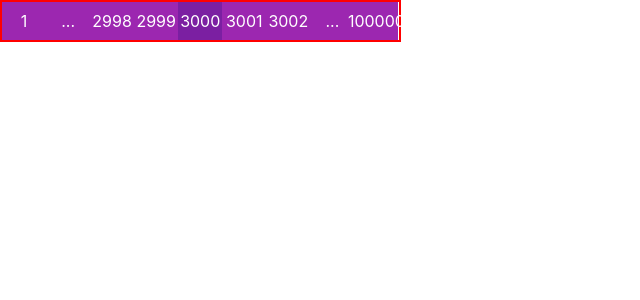
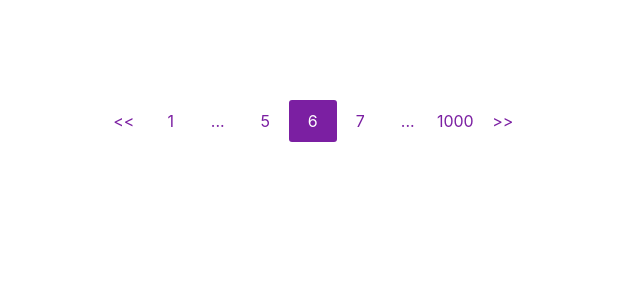
Before and after one commit to hades102zues/react-blog-test, a React (Create React App) app: page / in a window 1280 px wide. Shown: the top 300 px of the page, without its empty margins (0-640 px from the left). Built offline with nearby package versions, Linux system fonts and the light colour scheme.

Commit message:
Styling is done

```diff
--- a/src/pages/Home/Home.tsx
+++ b/src/pages/Home/Home.tsx
@@ -3,16 +3,17 @@ import styles from "./Home.module.css";
 import PageDial from "./PageDial/PageDial";
 
 const home: React.FC = () => {
-  const page: number = 3000;
-  const total: number = 100000;
-  const display: number = 9;
+  const page: number = 6;
+  const total: number = 1000;
+  const display: number = 7;
 
   return (
     <div className={styles.home}>
       <PageDial
         currentPage={page}
         totalPages={total}
-        displayTotal={display}
+        displayTotal={display} //must be an odd number and should also be ATLEAST 7
+        //color="#388E3C"
         onClick={() => null}
       />
     </div>
--- a/src/pages/Home/PageDial/PageDial.module.css
+++ b/src/pages/Home/PageDial/PageDial.module.css
@@ -1,5 +1,6 @@
 .dial {
-  border: 2px solid red;
+  margin: 100px;
+
   /* width: 31.2rem; */
   height: 4.2rem;
   display: flex;
@@ -7,19 +8,37 @@
 }
 
 .dial__item {
-  height: 100%;
-  background-color: #9c27b0;
-  color: #ffffff;
-  display: flex;
-  justify-content: center;
-  align-items: center;
+  height: 4.2rem;
+  /* background-color: #9c27b0; */
+  /* color: #ffffff; */
+
   cursor: pointer;
+  /* padding: 20px; */
+  /* border-top: 1px solid #ccc;
+  border-left: 1px solid #ccc;
+  border-bottom: 1px solid #ccc; */
+  border-radius: 3px;
 }
 
 .dial__item:hover {
-  background-color: #7b1fa2;
+  color: #ffffff;
 }
 
 .dial__item_active {
   background-color: #7b1fa2;
+  color: #ffffff;
 }
+
+.dial__item_active_corrector {
+  height: 100%;
+  width: 100%;
+  padding: 20px;
+  display: flex;
+  justify-content: center;
+  align-items: center;
+  border-radius: 3px;
+}
+
+.dial__item_active_corrector:hover {
+  color: #ffffff;
+}
--- a/src/pages/Home/PageDial/PageDial.tsx
+++ b/src/pages/Home/PageDial/PageDial.tsx
@@ -1,15 +1,18 @@
 import React from "react";
 import styles from "./PageDial.module.css";
+import { cpus } from "os";
 
 interface Props {
   currentPage: number;
   totalPages: number;
   displayTotal: number;
   onClick: (num: number) => void;
+
+  color?: string; //use this  to change the color of the component
 }
 
 const dial: React.FC<Props> = (props) => {
-  const { currentPage, totalPages, displayTotal } = props;
+  const { currentPage, totalPages, displayTotal, color } = props;
 
   const pageDial: string[] = [];
   const sidePush = (displayTotal - 1) / 2;
@@ -106,23 +109,50 @@ const dial: React.FC<Props> = (props) => {
       pageDial.push(totalPages.toString());
     }
   }
+  pageDial.unshift("<<");
+  pageDial.push(">>");
 
   console.log("Current Page: ", currentPage);
   console.log("Total Item view: ", displayTotal);
   console.log(pageDial);
   console.log("Total Number of Pages", totalPages);
 
+  const itemColor = color !== undefined ? color : "#7b1fa2";
+
   const dialItems: JSX.Element[] = pageDial.map((item, i) => {
-    const active: String =
-      Number(pageDial[i]) === currentPage ? " " + styles.dial__item_active : "";
+    // const active: String =
+    //   Number(pageDial[i]) === currentPage ? " " + styles.dial__item_active : "";
+
+    const active: boolean = pageDial[i].includes(currentPage.toString());
+
+    // const lastItemBorderFix = pageDial[i].includes(
+    //   pageDial[pageDial.length - 1]
+    // )
+    //   ? "1px solid #ccc"
+    //   : "";
+
     return (
       <li
-        className={styles.dial__item + active}
+        className={styles.dial__item} //{styles.dial__item + active}
         style={{
-          width: (100 / displayTotal).toString() + "%",
+          width: (100 / displayTotal).toString() + "%", //fraction of the whole
+          // borderRight: lastItemBorderFix,
+          // color: active.trim() !== "" ? "ffffff" : itemColor,
+          color: active ? "#ffffff" : itemColor,
+          background: active ? itemColor : "",
         }}
       >
-        <p>{pageDial[i]}</p>
+        <p
+          onMouseEnter={(e: React.MouseEvent<HTMLElement>) => {
+            (e.target as HTMLElement).style.background = itemColor;
+          }}
+          onMouseLeave={(e: React.MouseEvent<HTMLElement>) => {
+            (e.target as HTMLElement).style.background = "";
+          }}
+          className={styles.dial__item_active_corrector}
+        >
+          {pageDial[i]}
+        </p>
       </li>
     );
   });
@@ -130,7 +160,7 @@ const dial: React.FC<Props> = (props) => {
   return (
     <ul
       className={styles.dial}
-      style={{ width: ((displayTotal * 44.5) / 10).toString() + "rem" }}
+      style={{ width: ((displayTotal * 47.5) / 10).toString() + "rem" }}
     >
       {dialItems}
     </ul>
```
